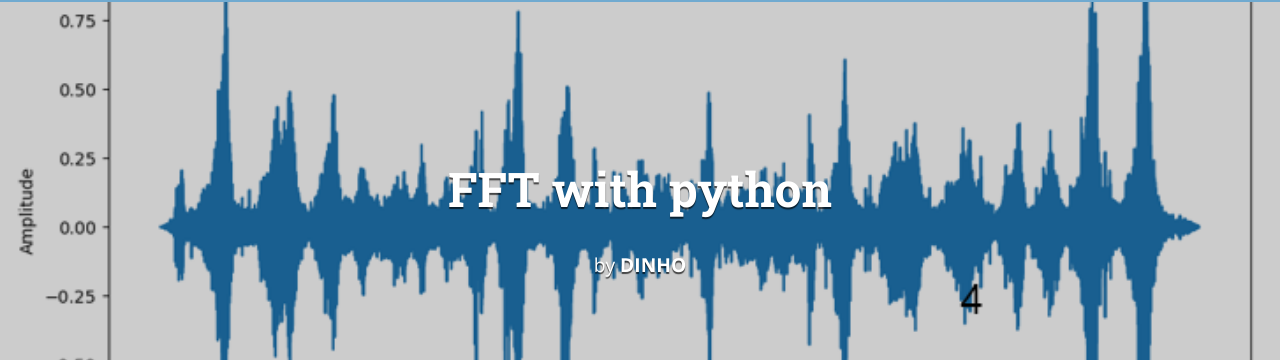
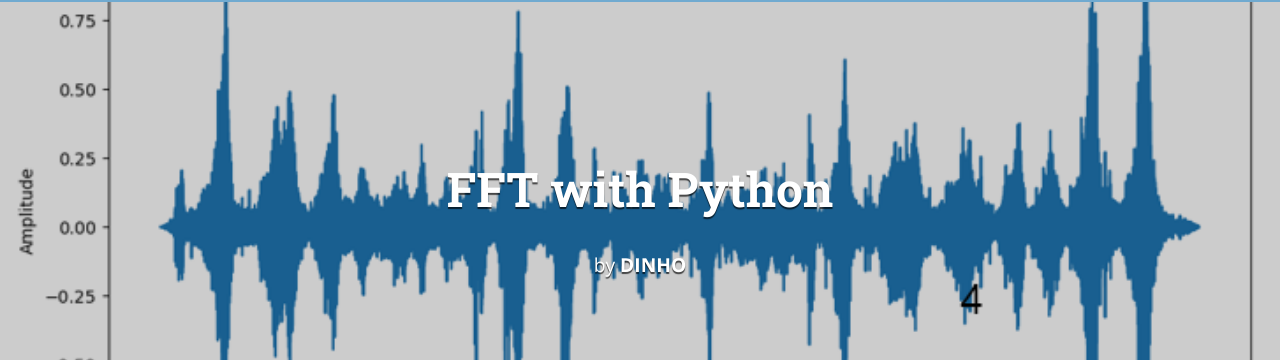
Before and after one commit to dinhoitt/dinhoitt.github.io, a Jekyll site: the page built from _posts/2024-01-31-FFT with python.md, in a window 1280 px wide and 900 px high. Shown: the part 64-424 px from the top of the window. Built offline with Jekyll 4.4.1, drawn with Linux system fonts in a browser that asks for light colours; nearby versions of some CDN libraries; comment, search, counter and statistics services are not loaded.

```diff
--- a/_posts/2024-01-31-FFT with python.md
+++ b/_posts/2024-01-31-FFT with python.md
@@ -1,6 +1,6 @@
 ---
 layout: post
-title:  "FFT with python"
+title:  "FFT with Python"
 date:   2024-01-31T03:08:52+09:00
 author: DINHO
 categories:
--- a/sitemap.xml
+++ b/sitemap.xml
@@ -20,4 +20,8 @@ layout: null
         <loc>https://dinhoitt.github.io/%EB%85%BC%EB%AC%B8-%EB%A6%AC%EB%B7%B0/2024/01/28/%EA%B3%BC%EB%B9%84%EC%9D%8C-(Hypernasality)-%EC%B8%A1%EC%A0%95-%EB%94%A5%EB%9F%AC%EB%8B%9D-%EC%95%8C%EA%B3%A0%EB%A6%AC%EC%A6%98-%EB%85%BC%EB%AC%B8-%EB%A6%AC%EB%B7%B02.html</loc>
     </url>
 
+    <url>
+        <loc>https://dinhoitt.github.io/python/%EC%8B%A0%ED%98%B8-%EC%B2%98%EB%A6%AC-%EC%9D%B4%EB%A1%A0/2024/01/30/FFT-with-Python.html</loc>
+    </url>
+
 </urlset>
```
